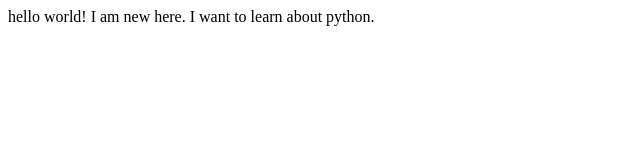
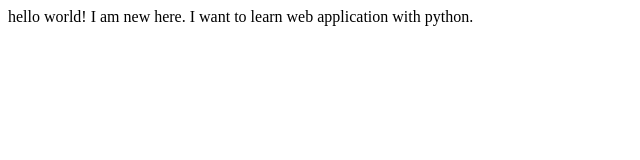
Before and after one commit to uyfix/test01, a plain HTML site: page hello.html in a window 1280 px wide. Shown: the whole page, without its empty margins (0-640 px from the left). Drawn offline with Linux system fonts and the light colour scheme.

Commit message:
Update hello.html

```diff
--- a/hello.html
+++ b/hello.html
@@ -6,6 +6,6 @@
     <title>This is my first HTML</title>
   </head>
   <body>
-    hello world! I am new here. I want to learn about python.
+    hello world! I am new here. I want to learn web application with python.
   </body>
 </html>
```
